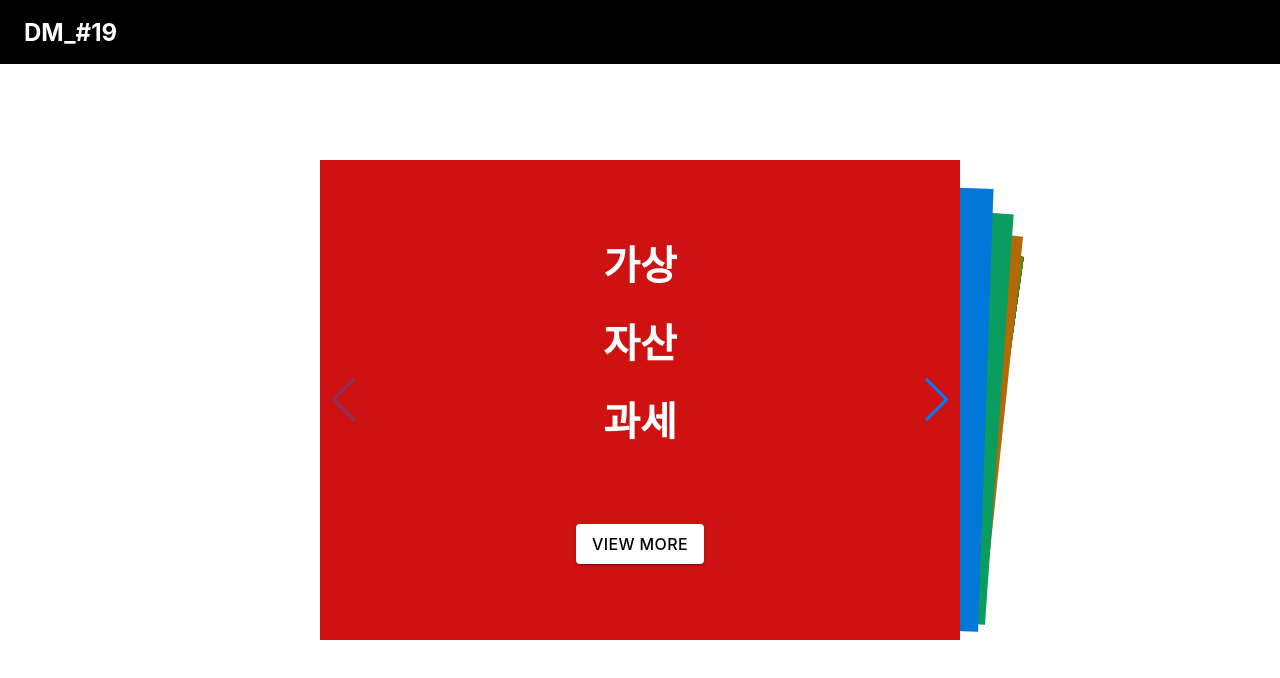
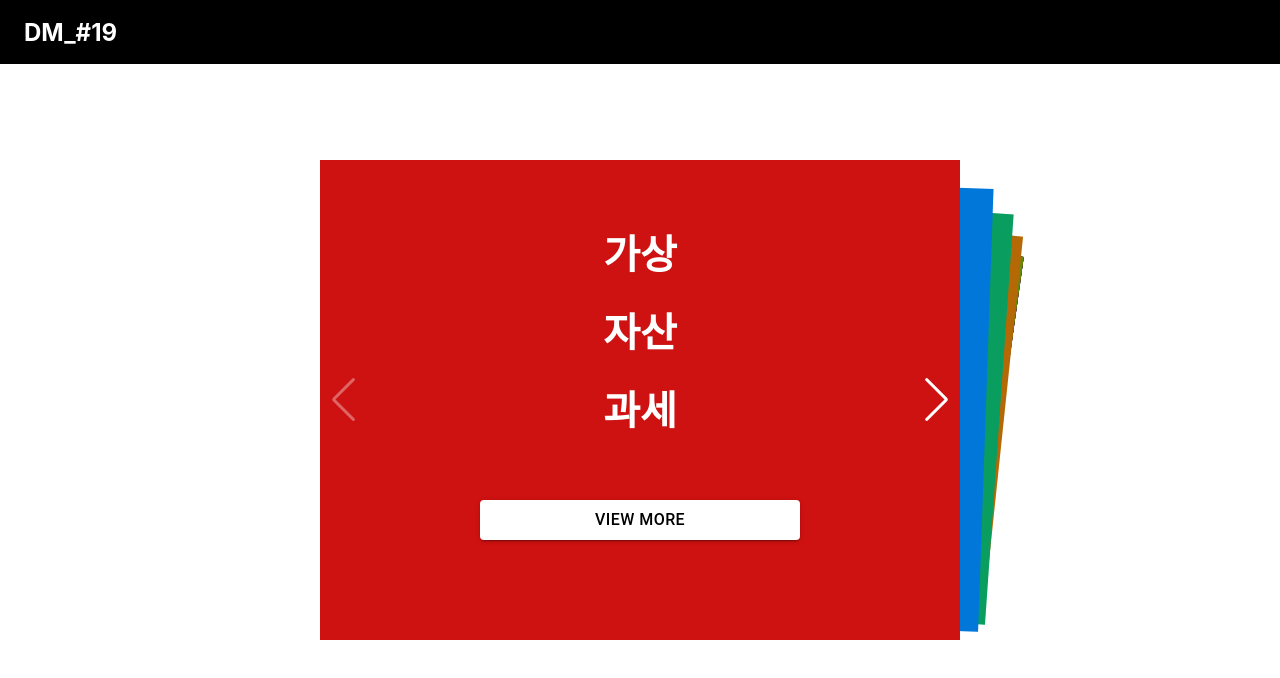
Before and after one commit to LiiNen/DM-crayon, a React (Create React App) app in the folder front/: page / in a window 1280 px wide. Shown: the top 678 px of the page. Built offline with nearby package versions, Linux system fonts and the light colour scheme.

Commit message:
Add detail content component

```diff
--- a/front/package.json
+++ b/front/package.json
@@ -5,6 +5,7 @@
   "dependencies": {
     "@emotion/react": "^11.6.0",
     "@emotion/styled": "^11.6.0",
+    "@mui/icons-material": "^5.1.1",
     "@mui/material": "^5.1.0",
     "@testing-library/jest-dom": "^5.11.4",
     "@testing-library/react": "^11.1.0",
--- a/front/src/components/Home/Keyword.jsx
+++ b/front/src/components/Home/Keyword.jsx
@@ -1,16 +1,18 @@
+import React, { useState } from 'react';
 import SwiperCore, { Mousewheel, Navigation, EffectCards } from 'swiper';
 import { Swiper, SwiperSlide } from 'swiper/react/swiper-react.js';
 import 'swiper/swiper.scss'; // core Swiper
 import 'swiper/modules/effect-cards/effect-cards.scss';
 import 'swiper/modules/navigation/navigation.scss';
-import { Button } from '@mui/material';
+import { Button, Card, CardHeader, IconButton } from '@mui/material';
+import ReadMoreIcon from '@mui/icons-material/ReadMore';
 import styled from 'styled-components';
 
 SwiperCore.use([Mousewheel, Navigation, EffectCards]);
 
 const ContentContainer = styled.div`
   display: flex;
-  justify-content: center;
+  justify-content: flex-end;
   flex-direction: column;
   width: 100%;
   height: 100%;
@@ -21,7 +23,7 @@ const KeywordContainer = styled.div`
   flex-direction: column;
   width: 100%;
   align-items: center;
-  justify-content: flex-end;
+  justify-content: center;
   gap: 20px;
 `;
 
@@ -29,54 +31,110 @@ const Keyword = styled.div`
   font-size: max(30px, 5vmin);
 `;
 
-const ButtonWord = styled.div`
+const Title = styled.div`
   font-size: max(16px, 2vmin);
+  width: 100%;
 `;
 
 const ColorButton = styled(Button)(({ theme }) => ({
   color: 'black',
+  width: '50%',
   backgroundColor: 'white',
-  border: 0,
-  fontFamily: [
-    '-apple-system',
-    'BlinkMacSystemFont',
-    '"Segoe UI"',
-    'Roboto',
-    '"Helvetica Neue"',
-    'Arial',
-    'sans-serif',
-    '"Apple Color Emoji"',
-    '"Segoe UI Emoji"',
-    '"Segoe UI Symbol"'
-  ].join(','),
+  fontSize: 'max(16px, 2vmin)',
+  marginBottom: '100px',
   '&:hover': {
-    backgroundColor: 'white'
+    backgroundColor: 'rgb(224, 224, 224)'
   }
 }));
 
+// const ColorButton = styled(Button)`
+//   color: black;
+//   background: white;
+//   border: 0px;
+//   borderradius: 0px;
+//   &:hover {
+//     background: rgb(224, 224, 224);
+//   }
+// `;
+
 export default function ({ keyword }) {
+  const [open, setOpen] = useState([]);
+  const changeHandler = (checked, idx) => {
+    if (checked) {
+      setOpen([...open, idx]);
+    } else {
+      setOpen(open.filter(el => el !== idx));
+    }
+  };
+  console.log(open);
+
   return (
     <Swiper
       effect={'cards'}
       navigation={true}
       mousewheel={true}
       keyboard={true}
-      grabCursor={true}
       className="mySwiper"
     >
       {keyword.map((el, idx) => (
         <SwiperSlide key={idx}>
           <ContentContainer>
-            <KeywordContainer style={{ flex: 6 }}>
+            {open.includes(idx) ? (
+              <>
+                <KeywordContainer style={{ flexGrow: 1 }}>
+                  {el.data
+                    .sort((a, b) => b.like - a.like)
+                    .slice(0, 5)
+                    .map((el2, idx2) => (
+                      <Card
+                        key={idx2}
+                        sx={{
+                          display: 'flex',
+                          padding: '10px',
+                          width: '80%',
+                          alignItems: 'center'
+                        }}
+                      >
+                        <Title>{el2.title}</Title>
+                        <CardHeader
+                          action={
+                            <IconButton aria-label="settings">
+                              <ReadMoreIcon />
+                            </IconButton>
+                          }
+                          title={el.title}
+                        />
+                      </Card>
+                    ))}
+                </KeywordContainer>
+                <KeywordContainer>
+                  <ColorButton
+                    variant="contained"
+                    onClick={e => changeHandler(!e.target.checked, idx)}
+                    checked={open.includes(idx) ? true : false}
+                  >
+                    Go back
+                  </ColorButton>
+                </KeywordContainer>
+              </>
+            ) : (
+              <>
+                <KeywordContainer style={{ flexGrow: 1 }}>
                   {el.keyword.map((el2, idx2) => (
                     <Keyword key={idx2}>{el2}</Keyword>
                   ))}
                 </KeywordContainer>
-            <KeywordContainer style={{ flex: 4, justifyContent: 'center' }}>
-              <ColorButton color="secondary" variant="contained">
-                <ButtonWord>View more</ButtonWord>
+                <KeywordContainer>
+                  <ColorButton
+                    variant="contained"
+                    onClick={e => changeHandler(!e.target.checked, idx)}
+                    checked={open.includes(idx) ? true : false}
+                  >
+                    View more
                   </ColorButton>
                 </KeywordContainer>
+              </>
+            )}
           </ContentContainer>
         </SwiperSlide>
       ))}
--- a/front/src/index.css
+++ b/front/src/index.css
@@ -1,3 +1,9 @@
+* {
+  box-sizing: border-box;
+  -moz-box-sizing: border-box;
+  -webkit-box-sizing: border-box;
+}
+
 html,
 body {
   background: #fff;
@@ -27,11 +33,19 @@ code {
   height: 60%;
 }
 
+.swiper-button-next,
+.swiper-button-prev {
+  padding: 10px;
+  color: white !important;
+  fill: white !important;
+  stroke: white !important;
+}
+
 .swiper-slide {
   display: flex;
   align-items: center;
   justify-content: center;
-  /* border-radius: 18px; */
+  /* border-radius: 10px; */
   font-size: 22px;
   font-weight: bold;
   color: #fff;
```
Also changed, not shown: 2 other files (tests, documents, lock files or other folders). Lines whose indentation alone changed are shown as unchanged.
